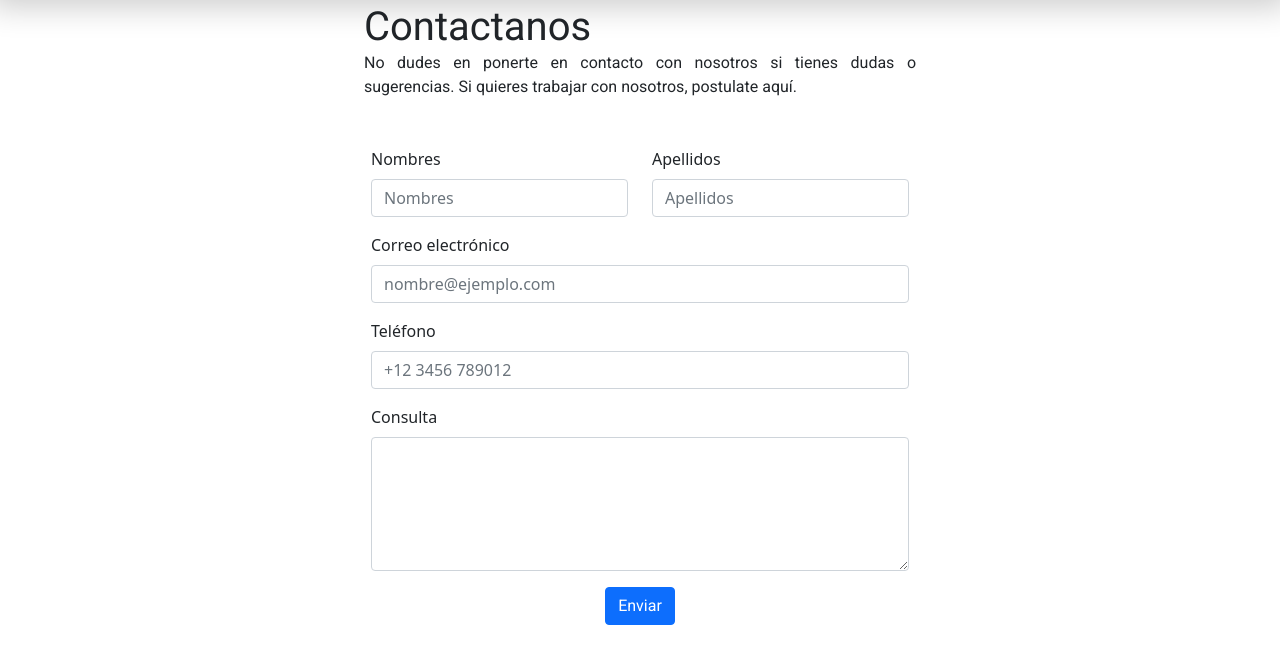
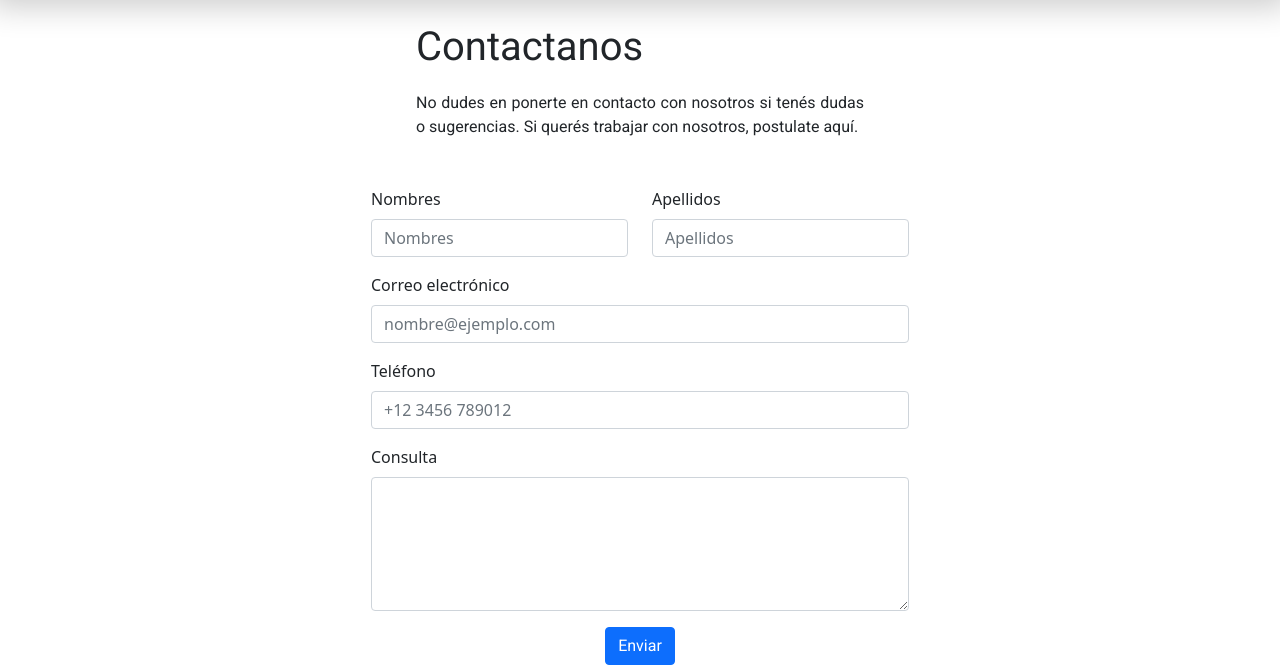
Before and after one commit to ulloazhector/coder, a website: page contacto.html in a window 1280 px wide. Shown: the part 77-748 px from the top of the page. Drawn offline with nearby package versions, Linux system fonts and the light colour scheme.

Commit message:
cambio en devel orange

```diff
--- a/contacto.html
+++ b/contacto.html
@@ -73,8 +73,8 @@
                 Contactanos
             </h1>
             <p class="contacto-descr">
-                No dudes en ponerte en contacto con nosotros si tienes dudas o sugerencias.
-                Si quieres trabajar con nosotros, postulate aquí.
+                No dudes en ponerte en contacto con nosotros si tenés dudas o sugerencias.
+                Si querés trabajar con nosotros, postulate aquí.
             </p>
         </article>
 
--- a/scss/_contacto.scss
+++ b/scss/_contacto.scss
@@ -1,9 +1,9 @@
 .h1-contacto, .contacto-descr{
     width: 100%;
-    max-width: 592px;
-    padding: 0 20px;
+    max-width: 448px;
+    padding: 0;
     text-align: justify;
-    margin: auto;
+    margin: 20px auto;
 }
 // .encabezado-contacto{
 //     margin: 20px auto;
```
Also changed, not shown: css/style.css.
